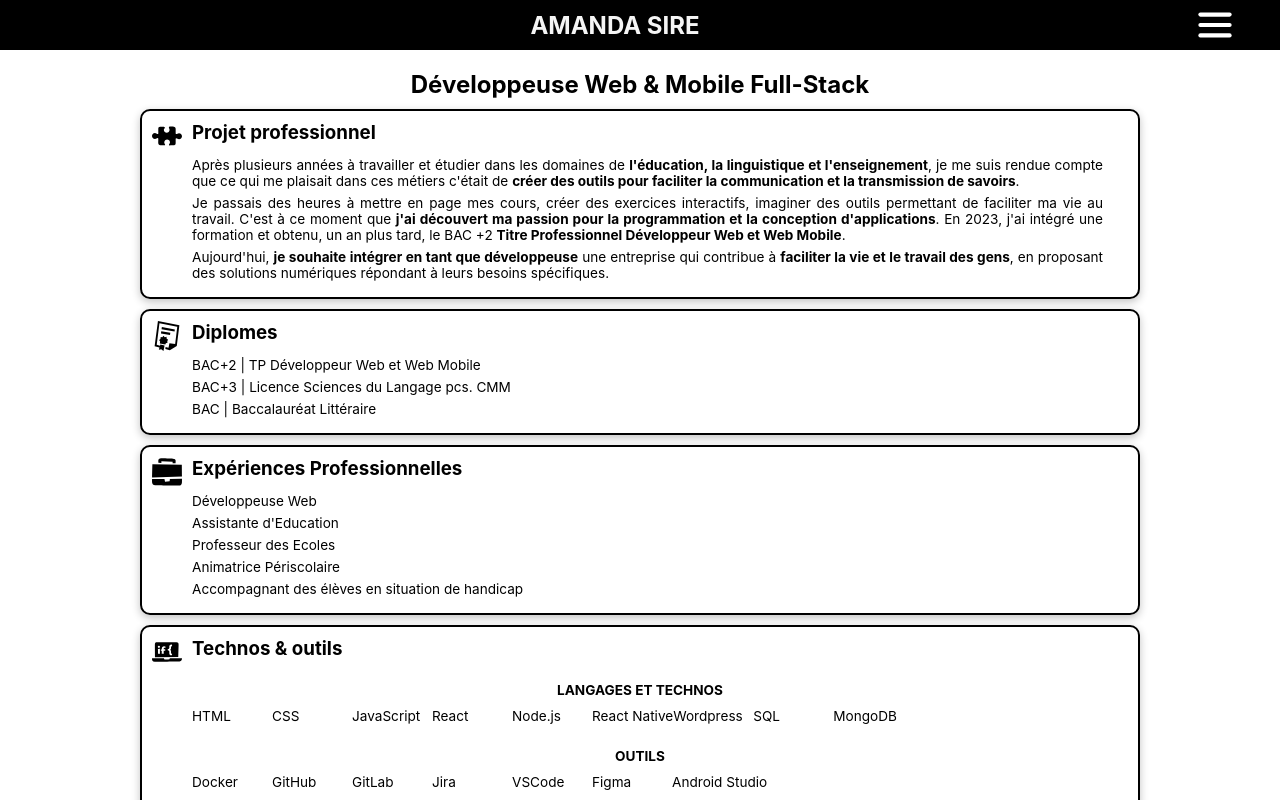
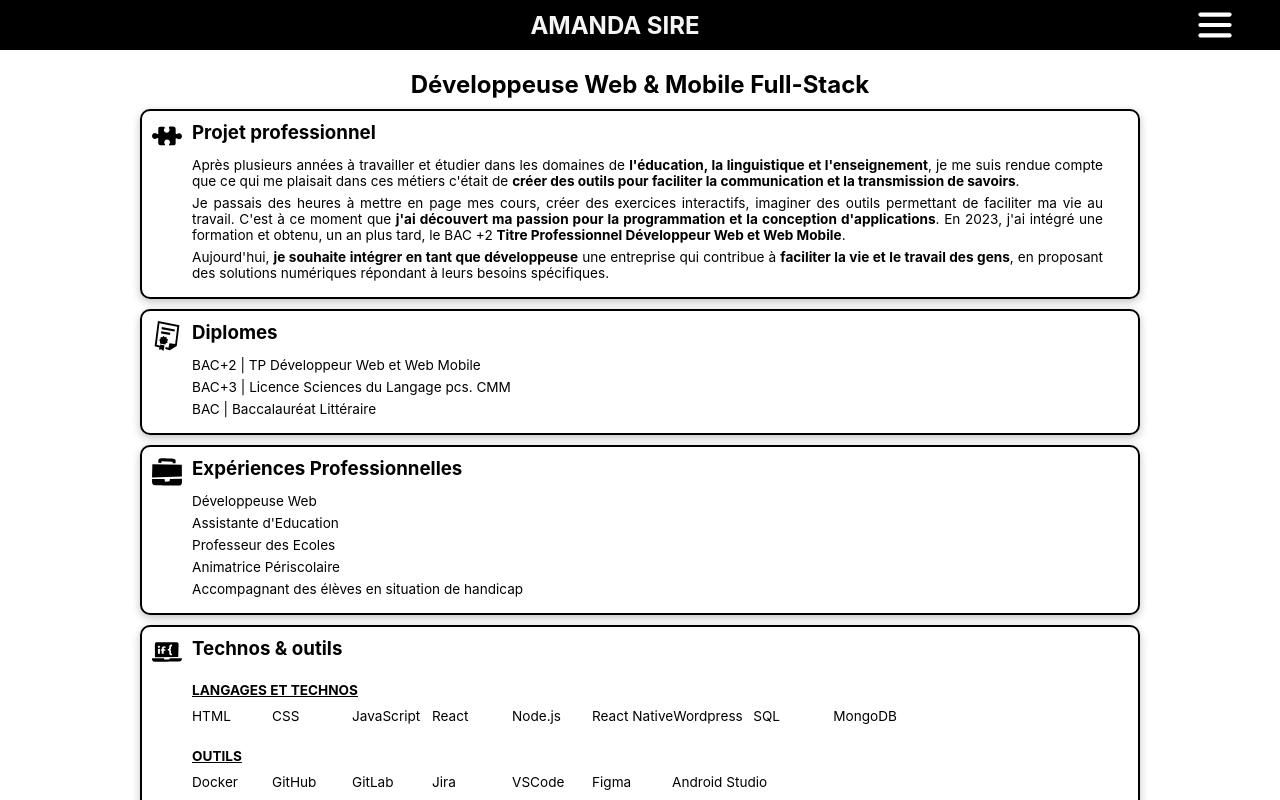
Before and after one commit to HemyDay/hemyportfolio, a React (Create React App) app: page / in a window 1280 px wide. Shown: the top 800 px of the page. Built offline with nearby package versions, Linux system fonts and the light colour scheme.

Commit message:
modified subsubtitle css

```diff
--- a/src/Pages/Resume.css
+++ b/src/Pages/Resume.css
@@ -15,11 +15,12 @@
 }
 
 .resume_subsubtitle{
+  margin-left: 40px;
   margin-top: 15px;
   margin-bottom: 10px;
-  text-align: center;
   text-transform: uppercase;
   font-size: 0.85rem;
+  text-decoration: underline;
 }
 
 .resume_detail {
```
